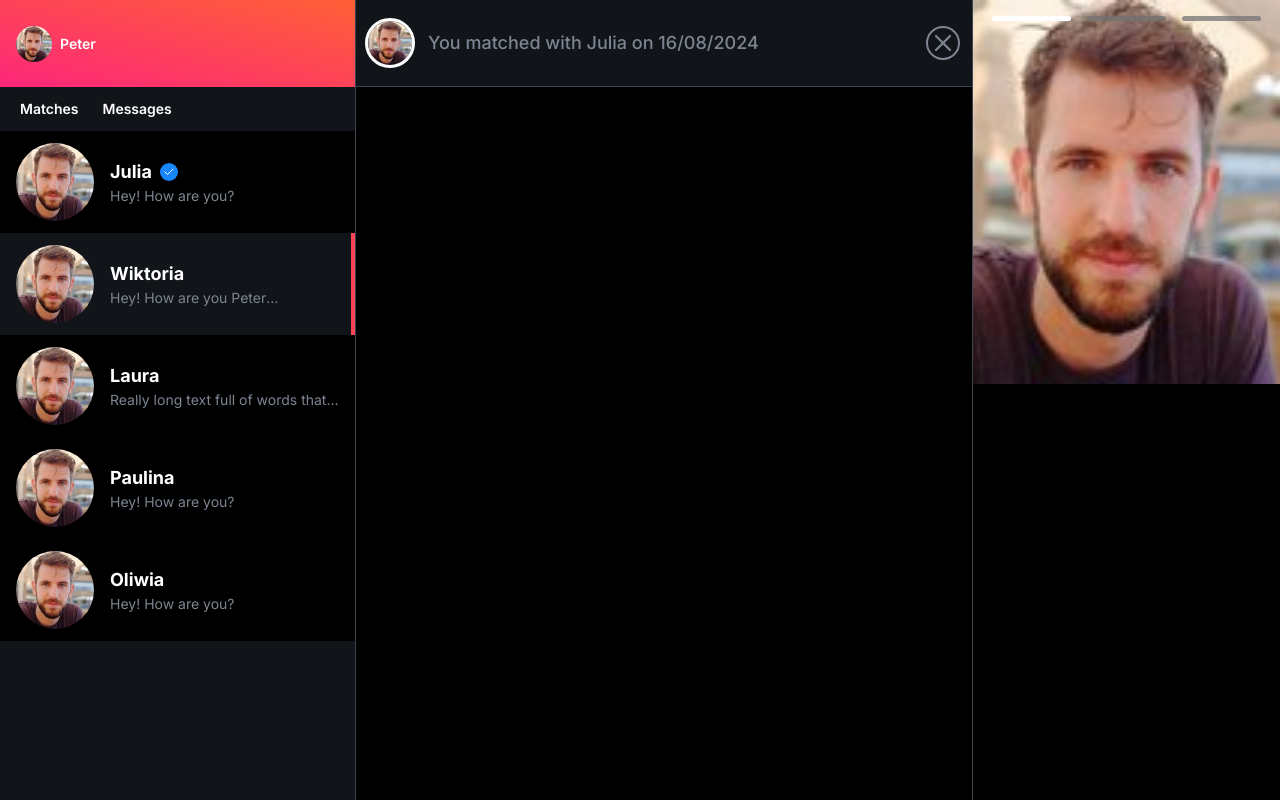
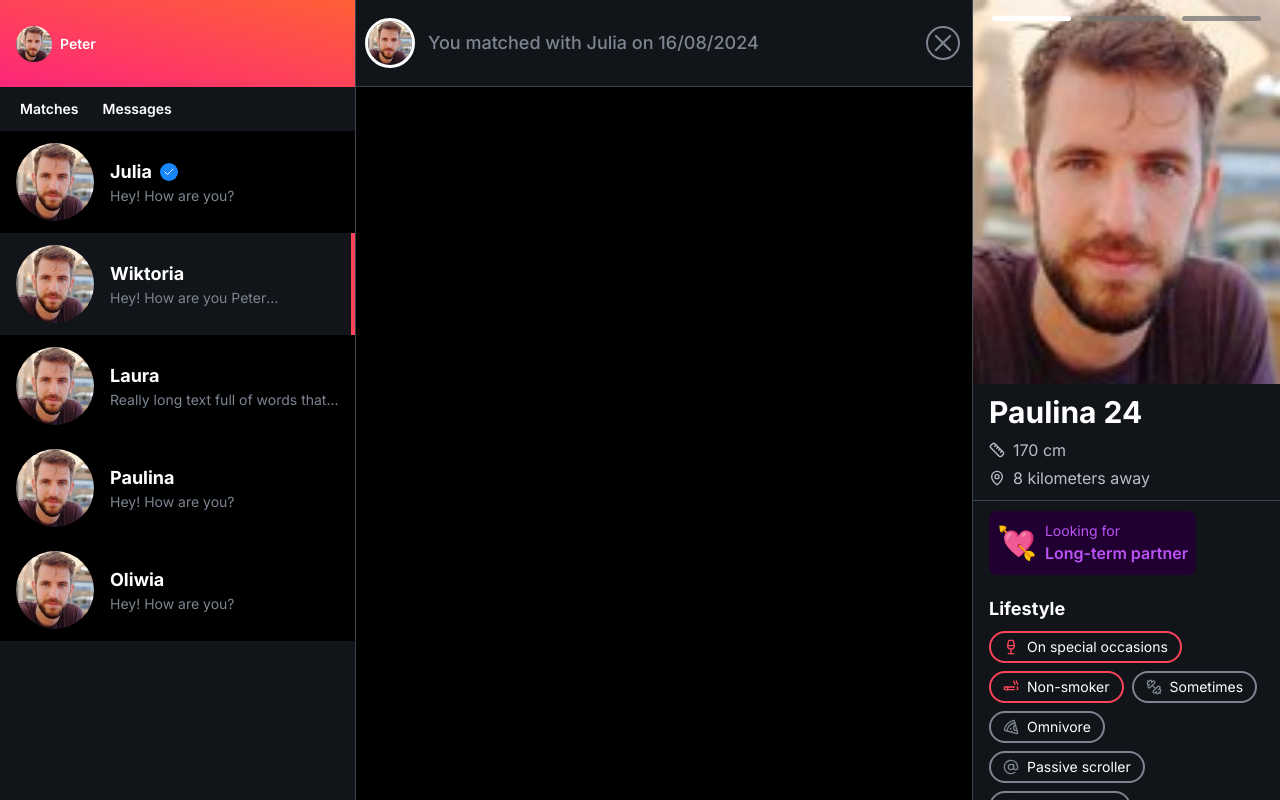
Before and after one commit to piotrv1001/tinder-clone, a Next.js app: page /messages/1 in a window 1280 px wide. Built offline with nearby package versions, Linux system fonts and the light colour scheme.

Commit message:
Added profile sidebar components

```diff
--- a/src/app/messages/[id]/page.tsx
+++ b/src/app/messages/[id]/page.tsx
@@ -3,7 +3,7 @@ import ProfileSidebar from "@/components/profile-sidebar";
 
 export default function MessagesPage() {
   return (
-    <div className="grid grid-cols-3 h-full">
+    <div className="grid grid-cols-3 h-full overflow-hidden">
       <div className="col-span-2">
         <MessageHeader
           imgUrl="/test_avatar.jpg"
@@ -11,9 +11,7 @@ export default function MessagesPage() {
           date={new Date()}
         />
       </div>
-      <div className="col-span-1 h-full">
-        <ProfileSidebar />
-      </div>
+      <ProfileSidebar />
     </div>
   );
 }
--- /dev/null
+++ b/src/components/profile-basic-info.tsx
@@ -0,0 +1,37 @@
+import { LucideIcon, MapPin, Ruler } from "lucide-react";
+import ProfileSection from "./profile-section";
+
+type ProfileBasicInfoProps = {
+  name: string;
+  age: number;
+  height: number;
+  distance: number;
+};
+
+export default function ProfileBasicInfo({
+  name,
+  age,
+  height,
+  distance,
+}: ProfileBasicInfoProps) {
+  return (
+    <ProfileSection>
+      <div className="text-3xl font-bold text-white mb-2">
+        {name} {age}
+      </div>
+      <div className="space-y-1">
+        <IconText icon={Ruler} text={`${height} cm`} />
+        <IconText icon={MapPin} text={`${distance} kilometers away`} />
+      </div>
+    </ProfileSection>
+  );
+}
+
+function IconText({ icon: Icon, text }: { icon: LucideIcon; text: string }) {
+  return (
+    <div className="flex items-center space-x-2 text-base text-[#b9bfc8]">
+      <Icon size={16} />
+      <span>{text}</span>
+    </div>
+  );
+}
--- /dev/null
+++ b/src/components/profile-dating-goal.tsx
@@ -0,0 +1,25 @@
+import { DatingGoal } from "@/types/dating-goal";
+
+type ProfileDatingGoalProps = {
+  datingGoal: DatingGoal;
+};
+
+export default function ProfileDatingGoal({
+  datingGoal: { textColor, bgColor, emoji, title },
+}: ProfileDatingGoalProps) {
+  return (
+    <div
+      className="p-2 rounded-[8px] flex items-center gap-x-2 w-max"
+      style={{
+        color: textColor,
+        backgroundColor: bgColor,
+      }}
+    >
+      <span className="text-[32px]">{emoji}</span>
+      <div className="flex flex-col">
+        <span className="text-sm">Looking for</span>
+        <span className="font-semibold text-base">{title}</span>
+      </div>
+    </div>
+  );
+}
--- /dev/null
+++ b/src/components/profile-info-item.tsx
@@ -0,0 +1,31 @@
+import { cn } from "@/lib/utils";
+import { LucideIcon } from "lucide-react";
+
+type ProfileInfoItemProps = {
+  title: string;
+  icon?: LucideIcon;
+  isShared?: boolean;
+};
+
+export default function ProfileInfoItem({
+  title,
+  icon: Icon,
+  isShared = false,
+}: ProfileInfoItemProps) {
+  return (
+    <div
+      className={cn(
+        "rounded-full flex justify-center items-center gap-x-2 border-2 border-[#7c8591] py-1 px-3",
+        isShared && "border-[#ff445a]"
+      )}
+    >
+      {Icon && (
+        <Icon
+          size={16}
+          className={cn("text-[#7c8591]", isShared && "text-[#ff445a]")}
+        />
+      )}
+      <span className="text-white text-sm">{title}</span>
+    </div>
+  );
+}
--- /dev/null
+++ b/src/components/profile-info-section.tsx
@@ -0,0 +1,24 @@
+import { LucideIcon } from "lucide-react";
+import ProfileSection from "./profile-section";
+import ProfileInfoItem from "./profile-info-item";
+
+type ProfileInfoSectionProps = {
+  title: string;
+  profileInfoItems: { title: string; icon?: LucideIcon; isShared?: boolean }[];
+};
+
+export default function ProfileInfoSection({
+  title,
+  profileInfoItems,
+}: ProfileInfoSectionProps) {
+  return (
+    <ProfileSection>
+      <div className="text-lg text-white font-bold mb-2">{title}</div>
+      <div className="flex flex-wrap gap-2">
+        {profileInfoItems.map((item) => (
+          <ProfileInfoItem key={item.title} {...item} />
+        ))}
+      </div>
+    </ProfileSection>
+  );
+}
--- /dev/null
+++ b/src/components/profile-section.tsx
@@ -0,0 +1,22 @@
+import { cn } from "@/lib/utils";
+
+type ProfileSectionProps = {
+  children: React.ReactNode;
+  showBorderBottom?: boolean;
+};
+
+export default function ProfileSection({
+  children,
+  showBorderBottom = true,
+}: ProfileSectionProps) {
+  return (
+    <div
+      className={cn(
+        "py-[10px] px-4",
+        showBorderBottom && "border-b border-[#3c444f]"
+      )}
+    >
+      {children}
+    </div>
+  );
+}
--- a/src/components/profile-sidebar.tsx
+++ b/src/components/profile-sidebar.tsx
@@ -1,12 +1,67 @@
-import { images } from "@/constants";
+import { datingGoals, images } from "@/constants";
 import ImageSlider from "./image-slider";
+import ProfileBasicInfo from "./profile-basic-info";
+import ProfileDatingGoal from "./profile-dating-goal";
+import ProfileSection from "./profile-section";
+import ProfileInfoSection from "./profile-info-section";
+import {
+  AtSign,
+  Cigarette,
+  Dumbbell,
+  GraduationCap,
+  MessageCircleHeart,
+  MessageSquareText,
+  MoonStar,
+  Pizza,
+  Puzzle,
+  Sunrise,
+  Wine,
+} from "lucide-react";
 
 export default function ProfileSidebar() {
   return (
-    <div className="h-full border-l border-[#3c444f] overflow-y-auto no-scrollbar">
+    <div className="h-full overflow-y-auto no-scrollbar bg-[#111418] border-l border-[#3c444f]">
       <div className="w-full aspect-[4/5]">
         <ImageSlider images={images} />
       </div>
+      <ProfileBasicInfo name="Paulina" age={24} height={170} distance={8} />
+      <ProfileSection showBorderBottom={false}>
+        <ProfileDatingGoal datingGoal={datingGoals[0]} />
+      </ProfileSection>
+      <ProfileInfoSection
+        title="Lifestyle"
+        profileInfoItems={[
+          { title: "On special occasions", icon: Wine, isShared: true },
+          { title: "Non-smoker", icon: Cigarette, isShared: true },
+          { title: "Sometimes", icon: Dumbbell, isShared: false },
+          { title: "Omnivore", icon: Pizza, isShared: false },
+          { title: "Passive scroller", icon: AtSign, isShared: false },
+          { title: "In a spectrum", icon: Sunrise, isShared: false },
+        ]}
+      />
+      <ProfileInfoSection
+        title="Basics"
+        profileInfoItems={[
+          { title: "Sagittarius", icon: MoonStar, isShared: false },
+          { title: "In grad school", icon: GraduationCap, isShared: false },
+          { title: "INFP", icon: Puzzle, isShared: false },
+          {
+            title: "Better in person",
+            icon: MessageSquareText,
+            isShared: false,
+          },
+          { title: "Time together", icon: MessageCircleHeart, isShared: false },
+        ]}
+      />
+      <ProfileInfoSection
+        title="Passions"
+        profileInfoItems={[
+          { title: "Sushi", isShared: false },
+          { title: "Hot Springs", isShared: false },
+          { title: "Cafe hopping", isShared: false },
+          { title: "Photography", isShared: false },
+        ]}
+      />
     </div>
-  )
+  );
 }
--- a/src/constants.ts
+++ b/src/constants.ts
@@ -1,3 +1,5 @@
+import { DatingGoal } from "./types/dating-goal";
+
 export const images = [
   {
     id: "1",
@@ -12,3 +14,42 @@ export const images = [
     src: "/test_avatar.jpg",
   },
 ];
+
+export const datingGoals: DatingGoal[] = [
+  {
+    title: "Long-term partner",
+    emoji: "💘",
+    textColor: "#ba52f5",
+    bgColor: "#200030",
+  },
+  {
+    title: "Long-term, open to short",
+    emoji: "😍",
+    textColor: "#f13b2d",
+    bgColor: "#2f0701",
+  },
+  {
+    title: "Short-term, open to long",
+    emoji: "🥂",
+    textColor: "#cd7105",
+    bgColor: "#2d1000",
+  },
+  {
+    title: "Short-term fun",
+    emoji: "🎉",
+    textColor: "#129e68",
+    bgColor: "#001916",
+  },
+  {
+    title: "New friends",
+    emoji: "👋",
+    textColor: "#199a9f",
+    bgColor: "#031619",
+  },
+  {
+    title: "Still figuring it out",
+    emoji: "🤔",
+    textColor: "#1786ff",
+    bgColor: "#00132e",
+  },
+];
--- /dev/null
+++ b/src/types/dating-goal.tsx
@@ -0,0 +1,6 @@
+export type DatingGoal = {
+  title: string;
+  emoji: string;
+  textColor: string;
+  bgColor: string;
+};
```
Also changed, not shown: src/components/profile-action.tsx (added).
